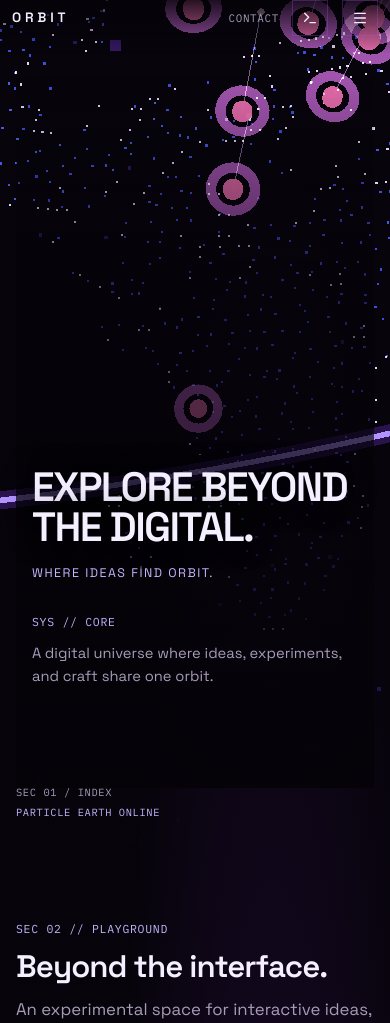
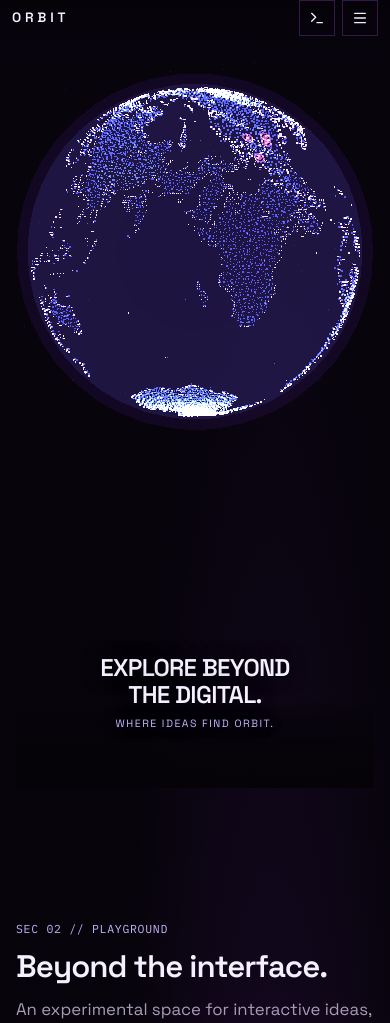
Before and after one commit to agonmustafaj/Orbit, a FastAPI app: page / in a window 390 px wide. Shown: the top 1023 px of the page. Run offline with FastAPI, Linux system fonts and the light colour scheme; some libraries are stand-ins or nearby versions.

Commit message:
Calm mobile hero: framed Earth disc, quieter chrome
Phone/narrow viewports get a dedicated composition — upper-stage
particle Earth with correct canvas sizing, centered short copy, and
CONTACT/SYS/SEC chrome removed from the hero — while desktop stays unchanged.

Co-authored-by: agonmustafaj <agonmustafaj@users.noreply.github.com>

```diff
--- a/static/css/responsive.css
+++ b/static/css/responsive.css
@@ -18,53 +18,72 @@
   .orbital-nav { opacity: 0.92; transform: scale(0.92); transform-origin: right bottom; }
 }
 
-/* Phone hero: Earth owns the upper stage; copy sits in a clean lower band. */
+/* Phone hero: readable particle Earth as the visual anchor; calm lower copy. */
 @media (max-width: 720px) {
+  /* CONTACT lives in the hamburger drawer — keep chrome to brand + 2 icons. */
+  .site-chrome .chrome-link {
+    display: none;
+  }
+
+  .chrome-right {
+    gap: 0.45rem;
+  }
+
   .section--hero.hero--phone,
   .section--hero {
-    display: grid;
-    grid-template-rows: 1fr auto;
-    align-items: stretch;
+    display: flex;
+    flex-direction: column;
+    justify-content: flex-end;
   }
 
+  /*
+   * Upper stage = particle Earth only. Canvas is cropped (not full-bleed) so
+   * globe.js can frame a full disc in a near-square box; copy sits in a calm
+   * lower band with no speckled void under the type.
+   */
   .section--hero .globe-canvas,
   .section--hero .globe-fallback {
-    inset: 0 0 28% 0;
-    mask-image: linear-gradient(180deg, #000 0%, #000 72%, transparent 100%);
-    -webkit-mask-image: linear-gradient(180deg, #000 0%, #000 72%, transparent 100%);
+    /* Canvas is a replaced element — use explicit % height, not top+bottom inset. */
+    top: 0;
+    right: 0;
+    bottom: auto;
+    left: 0;
+    width: 100%;
+    height: 60%;
+    mask-image: linear-gradient(180deg, #000 0%, #000 84%, transparent 100%);
+    -webkit-mask-image: linear-gradient(180deg, #000 0%, #000 84%, transparent 100%);
   }
 
   .section--hero .globe-fallback__scene {
-    width: min(78vw, 340px);
-    margin-top: -6vh;
+    width: min(78vw, 320px);
+    margin-top: 0;
   }
 
   .section--hero .hero-grid {
-    align-content: end;
-    min-height: 0;
-    padding-top: 0;
-    padding-bottom: calc(5.5rem + env(safe-area-inset-bottom, 0px));
+    display: flex;
+    flex-direction: column;
+    justify-content: flex-end;
+    align-items: stretch;
+    gap: 0;
+    min-height: 100%;
+    padding:
+      calc(var(--header-h) + 0.25rem)
+      max(1.15rem, env(safe-area-inset-left, 0px))
+      calc(3.5rem + env(safe-area-inset-bottom, 0px))
+      max(1.15rem, env(safe-area-inset-right, 0px));
     background: linear-gradient(
       180deg,
       transparent 0%,
-      rgba(5, 3, 8, 0.55) 28%,
-      rgba(5, 3, 8, 0.92) 100%
+      transparent 54%,
+      rgba(5, 3, 8, 0.55) 64%,
+      rgba(5, 3, 8, 0.94) 78%,
+      #050308 100%
     );
   }
 
+  /* Drop SYS / meta noise on phone — one headline + one support line. */
   .section--hero .hero-editorial {
-    max-width: none;
-    order: 2;
-  }
-
-  .section--hero .hero-editorial .meta-list {
     display: none;
-  }
-
-  .section--hero .hero-lede {
-    max-width: 28rem;
-    font-size: 0.92rem;
-    margin-bottom: 0.75rem;
   }
 
   .section--hero .hero-center {
@@ -72,27 +91,35 @@
   }
 
   .section--hero .hero-copy {
-    order: 1;
-    margin-bottom: 0.85rem;
+    margin: 0 auto;
+    max-width: 18rem;
+    text-align: center;
   }
 
   .section--hero .hero-title {
-    font-size: clamp(2.05rem, 10.5vw, 2.85rem);
-    line-height: 0.98;
-    text-shadow: 0 0 28px rgba(5, 3, 8, 0.85);
+    font-size: clamp(1.4rem, 6.2vw, 1.85rem);
+    line-height: 1.08;
+    letter-spacing: -0.03em;
+    text-align: center;
+    text-shadow:
+      0 0 18px rgba(5, 3, 8, 0.95),
+      0 1px 0 rgba(5, 3, 8, 0.8);
   }
 
   .section--hero .hero-sub {
-    letter-spacing: 0.12em;
-    font-size: 0.78rem;
+    margin-top: 0.5rem;
+    letter-spacing: 0.14em;
+    font-size: 0.66rem;
+    text-align: center;
+    text-shadow: 0 0 14px rgba(5, 3, 8, 0.95);
   }
 
   .section--hero .hero-bottom {
     padding-bottom: env(safe-area-inset-bottom, 0px);
   }
 
-  .section--hero .hero-bottom__meta span:last-child {
-    color: var(--violet-soft);
+  .section--hero .hero-bottom__meta {
+    display: none;
   }
 }
 
--- a/static/js/globe.js
+++ b/static/js/globe.js
@@ -49,34 +49,37 @@ function qualityProfile() {
   const coarse = window.matchMedia("(pointer: coarse)").matches;
   const saveData = Boolean(navigator.connection?.saveData);
   const phone = w < 720 || coarse;
-  // Phone: fewer, brighter particles + closer framing (not a muddy desktop downsample).
+  // Phone canvas ≈ 390×540 portrait. Disc diameter must fit horizontal FOV.
   if (saveData || (phone && w < 400)) {
     return {
       id: "low",
       phone: true,
       dpr: 1,
       antialias: false,
-      landStep: 5,
-      coastStep: 3,
-      atmoCount: 120,
-      starCount: 48,
-      ringSeg: 72,
-      rings: 1,
-      spikes: 8,
-      nodes: 10,
+      landStep: 3,
+      coastStep: 2,
+      atmoCount: 28,
+      starCount: 16,
+      ringSeg: 56,
+      rings: 0,
+      spikes: 0,
+      nodes: 4,
       softPoints: false,
-      glowShell: false,
+      glowShell: true,
       coreLayer: false,
       coastLines: false,
-      landSize: 0.032,
-      coastSize: 0.028,
-      atmoSize: 0.05,
-      earthScale: 1.28,
-      earthY: 0.42,
-      camZ: 4.15,
-      camY: 0.05,
-      fogDensity: 0.028,
-      spin: 0.1,
+      landSize: 0.036,
+      coastSize: 0.03,
+      atmoSize: 0.022,
+      earthScale: 0.92,
+      earthY: 0.02,
+      camZ: 5.9,
+      camY: 0.02,
+      fogDensity: 0.034,
+      spin: 0.065,
+      ringOpacity: 0.22,
+      ringGlow: 0.06,
+      fov: 42,
     };
   }
   if (phone) {
@@ -85,27 +88,30 @@ function qualityProfile() {
       phone: true,
       dpr: 1.15,
       antialias: false,
-      landStep: 4,
+      landStep: 3,
       coastStep: 2,
-      atmoCount: 220,
-      starCount: 90,
-      ringSeg: 96,
-      rings: 1,
-      spikes: 12,
-      nodes: 14,
+      atmoCount: 40,
+      starCount: 20,
+      ringSeg: 64,
+      rings: 0,
+      spikes: 0,
+      nodes: 5,
       softPoints: false,
       glowShell: true,
       coreLayer: false,
       coastLines: false,
-      landSize: 0.028,
-      coastSize: 0.024,
-      atmoSize: 0.045,
-      earthScale: 1.22,
-      earthY: 0.38,
-      camZ: 4.35,
-      camY: 0.08,
-      fogDensity: 0.032,
-      spin: 0.09,
+      landSize: 0.034,
+      coastSize: 0.028,
+      atmoSize: 0.022,
+      earthScale: 0.94,
+      earthY: 0.02,
+      camZ: 5.75,
+      camY: 0.02,
+      fogDensity: 0.036,
+      spin: 0.065,
+      ringOpacity: 0.24,
+      ringGlow: 0.07,
+      fov: 42,
     };
   }
   return {
@@ -134,11 +140,20 @@ function qualityProfile() {
     camY: 0.12,
     fogDensity: 0.045,
     spin: 0.08,
+    ringOpacity: 0.75,
+    ringGlow: null,
+    fov: 42,
   };
 }
 
 function readSize(canvas) {
   const parent = canvas?.parentElement || document.body;
+  // Prefer the canvas CSS box so phone crops / full-bleed match the WebGL buffer.
+  const cw = Math.floor(canvas?.clientWidth || 0);
+  const ch = Math.floor(canvas?.clientHeight || 0);
+  if (cw > 1 && ch > 1) {
+    return { w: cw, h: ch, parent };
+  }
   const rect = parent.getBoundingClientRect?.() || { width: 0, height: 0 };
   const w = Math.max(
     1,
@@ -417,7 +432,7 @@ function buildFromMask(mask, q) {
     const [lat, lon, weight] = nodeList[i];
     const p = latLonToVec3(lat, lon, RADIUS * 1.01);
     const n = p.clone().normalize();
-    const s = (q.phone ? 0.024 : 0.018) + weight * (q.phone ? 0.016 : 0.012);
+    const s = (q.phone ? 0.016 : 0.018) + weight * (q.phone ? 0.01 : 0.012);
     const dot = new THREE.Mesh(new THREE.SphereGeometry(s, 10, 10), nodeMat);
     dot.position.copy(p);
     nodeGroup.add(dot);
@@ -433,7 +448,7 @@ function buildFromMask(mask, q) {
     disposables.push(halo.geometry);
 
     if (i < q.spikes) {
-      const len = (q.phone ? 0.38 : 0.28) + weight * (q.phone ? 0.7 : 0.55) + (i % 3) * 0.08;
+      const len = (q.phone ? 0.22 : 0.28) + weight * (q.phone ? 0.4 : 0.55) + (i % 3) * (q.phone ? 0.04 : 0.08);
       const outer = n.clone().multiplyScalar(RADIUS + len);
       spikePos.push(p.x, p.y, p.z, outer.x, outer.y, outer.z);
       // Tiny tip glow.
@@ -485,7 +500,7 @@ function buildFromMask(mask, q) {
         dof: 0.85,
         focus: 5.4,
       })
-    : makeBasicPoints(0x7c3aed, q.atmoSize, q.phone ? 0.4 : 0.28);
+    : makeBasicPoints(0x7c3aed, q.atmoSize, q.phone ? 0.22 : 0.28);
   const atmosphere = new THREE.Points(atmoGeo, atmoMat);
   group.add(atmosphere);
   disposables.push(atmoGeo, atmoMat);
@@ -496,7 +511,7 @@ function buildFromMask(mask, q) {
       new THREE.MeshBasicMaterial({
         color: 0x4c1d95,
         transparent: true,
-        opacity: 0.08,
+        opacity: q.phone ? 0.18 : 0.08,
         side: THREE.BackSide,
         depthWrite: false,
         blending: THREE.AdditiveBlending,
@@ -510,7 +525,7 @@ function buildFromMask(mask, q) {
       new THREE.MeshBasicMaterial({
         color: 0x6366f1,
         transparent: true,
-        opacity: 0.06,
+        opacity: q.phone ? 0.14 : 0.06,
         side: THREE.BackSide,
         depthWrite: false,
         blending: THREE.AdditiveBlending,
@@ -529,11 +544,17 @@ function buildFromMask(mask, q) {
 function buildRings(q) {
   const group = new THREE.Group();
   const disposables = [];
-  const configs = [
-    { r: 2.15, tube: 0.012, rx: 78, rz: -18, color: 0xc4b5fd, glow: 0.3 },
-    { r: 2.42, tube: 0.008, rx: 62, rz: 28, color: 0xa855f7, glow: 0.22 },
-    { r: 2.7, tube: 0.006, rx: 88, rz: -42, color: 0x818cf8, glow: 0.18 },
-  ].slice(0, q.rings);
+  // Phone: one soft equatorial ring that frames the disc without cutting the copy.
+  const configs = (
+    q.phone
+      ? [{ r: 1.95, tube: 0.007, rx: 82, rz: -8, color: 0xc4b5fd, glow: q.ringGlow ?? 0.1 }]
+      : [
+          { r: 2.15, tube: 0.012, rx: 78, rz: -18, color: 0xc4b5fd, glow: 0.3 },
+          { r: 2.42, tube: 0.008, rx: 62, rz: 28, color: 0xa855f7, glow: 0.22 },
+          { r: 2.7, tube: 0.006, rx: 88, rz: -42, color: 0x818cf8, glow: 0.18 },
+        ]
+  ).slice(0, q.rings);
+  const ringOpacity = q.ringOpacity ?? 0.75;
 
   configs.forEach((cfg, i) => {
     const g = new THREE.Group();
@@ -544,7 +565,7 @@ function buildRings(q) {
       new THREE.MeshBasicMaterial({
         color: cfg.color,
         transparent: true,
-        opacity: 0.75,
+        opacity: ringOpacity,
         blending: THREE.AdditiveBlending,
         depthWrite: false,
       })
@@ -643,7 +664,7 @@ export function createGlobe(canvas, { onReady, onFallback } = {}) {
   // Soft vignette-like fog for shallow DOF / depth falloff against black space.
   scene.fog = new THREE.FogExp2(0x050308, q.fogDensity);
 
-  const camera = new THREE.PerspectiveCamera(q.phone ? 38 : 42, 1, 0.1, 100);
+  const camera = new THREE.PerspectiveCamera(q.fov ?? (q.phone ? 35 : 42), 1, 0.1, 100);
   camera.position.set(0, q.camY, q.camZ);
 
   const root = new THREE.Group();
@@ -876,7 +897,7 @@ export function createGlobe(canvas, { onReady, onFallback } = {}) {
         q.camY + pointer.y * (camParallax * 0.5) + scrollT * (q.phone ? 0.2 : 0.35);
       camera.position.z =
         q.camZ - scrollT * (q.phone ? 0.55 : 1.05) - Math.abs(pointer.x) * (q.phone ? 0.03 : 0.06);
-      const lookY = q.phone ? q.earthY * 0.55 : 0;
+      const lookY = q.phone ? q.earthY : 0;
       camera.lookAt(pointer.x * 0.12, lookY + pointer.y * 0.06, 0);
 
       root.position.x = pointer.x * rootParallax;
```
